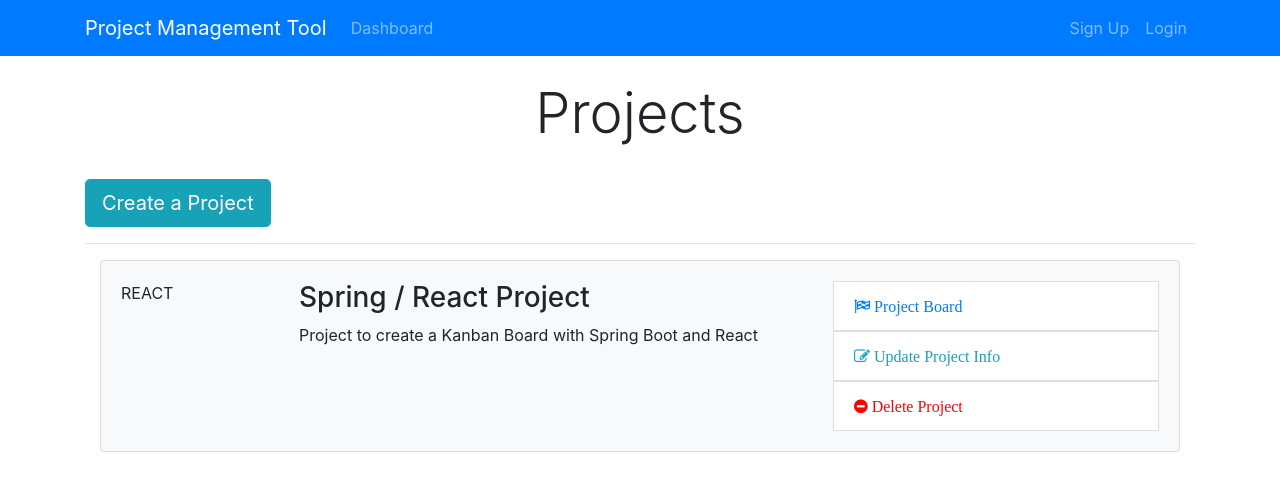
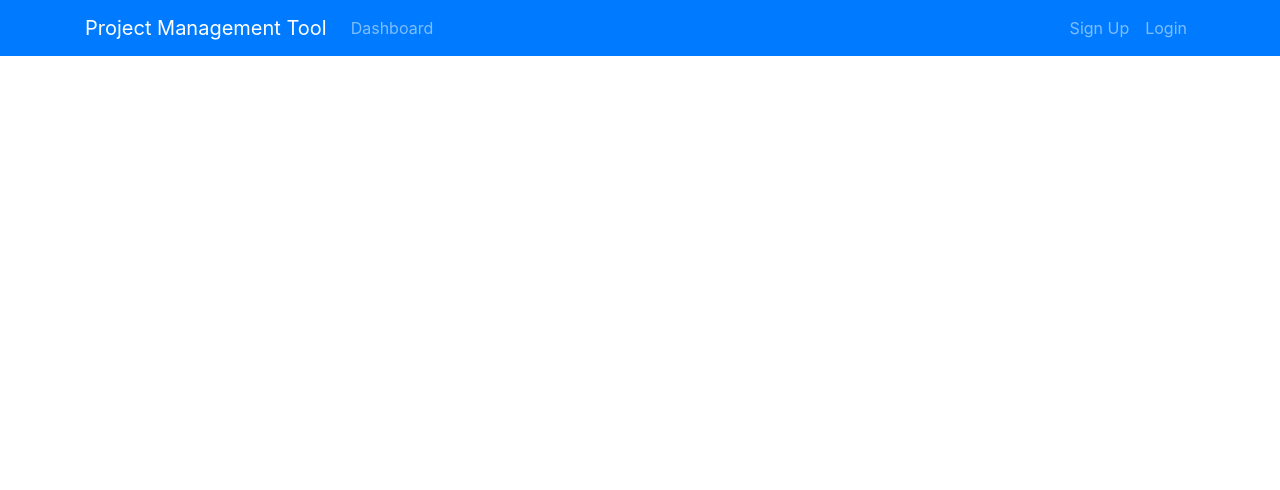
Before and after one commit to ergisgjergji/project-manager, a React (Create React App) app in the folder project-manager-react-client/: page /addProject in a window 1280 px wide. Shown: the top 490 px of the page. Built offline with nearby package versions, Linux system fonts and the light colour scheme.

Commit message:
React Router

```diff
--- a/project-manager-react-client/package.json
+++ b/project-manager-react-client/package.json
@@ -9,6 +9,7 @@
     "bootstrap": "^4.5.0",
     "react": "^16.13.1",
     "react-dom": "^16.13.1",
+    "react-router-dom": "^5.2.0",
     "react-scripts": "3.4.1"
   },
   "scripts": {
--- a/project-manager-react-client/src/App.js
+++ b/project-manager-react-client/src/App.js
@@ -1,16 +1,19 @@
 import React from 'react';
+import { BrowserRouter as Router, Route, Switch } from 'react-router-dom';
 import "bootstrap/dist/css/bootstrap.min.css";
 import './App.css';
 
 import Dashboard from './components/Dashboard';
 import Header from './components/Layout/Header';
+import AddProject from './components/Project/AddProject';
 
 function App() {
   return (
-    <div>
+    <Router>
       <Header/>
-      <Dashboard/>
-    </div>
+      <Route exact path="/dashboard" component={Dashboard}/>
+      <Route exact path="/addProject" component={AddProject}/>
+    </Router>
   );
 }
 
--- a/project-manager-react-client/src/components/Dashboard.js
+++ b/project-manager-react-client/src/components/Dashboard.js
@@ -1,5 +1,6 @@
 import React, { Component } from "react";
 import ProjectItem from "./Project/ProjectItem";
+import CreateProjectButton from "./Project/CreateProjectButton";
 
 class Dashboard extends Component {
 	render() {
@@ -10,9 +11,7 @@
 						<div className="col-md-12">
 							<h1 className="display-4 text-center">Projects</h1>
 							<br />
-							<a href="ProjectForm.html" className="btn btn-lg btn-info">
-								Create a Project
-							</a>
+							<CreateProjectButton/>
 							<br />
 							<hr />
 							<ProjectItem />
--- /dev/null
+++ b/project-manager-react-client/src/components/Project/AddProject.js
@@ -0,0 +1,13 @@
+import React, { Component } from 'react'
+
+class AddProject extends Component {
+    render() {
+        return (
+            <div>
+
+            </div>
+        )
+    }
+}
+
+export default AddProject;
--- /dev/null
+++ b/project-manager-react-client/src/components/Project/CreateProjectButton.js
@@ -0,0 +1,12 @@
+import React from 'react';
+import { Link } from 'react-router-dom';
+
+const CreateProjectButton = () => {
+    return (
+        <Link to="addProject" className="btn btn-lg btn-info">
+		    Create a Project
+		</Link>
+    )
+}
+
+export default CreateProjectButton;
```
Also changed, not shown: 1 other file (tests, documents, lock files or other folders).
